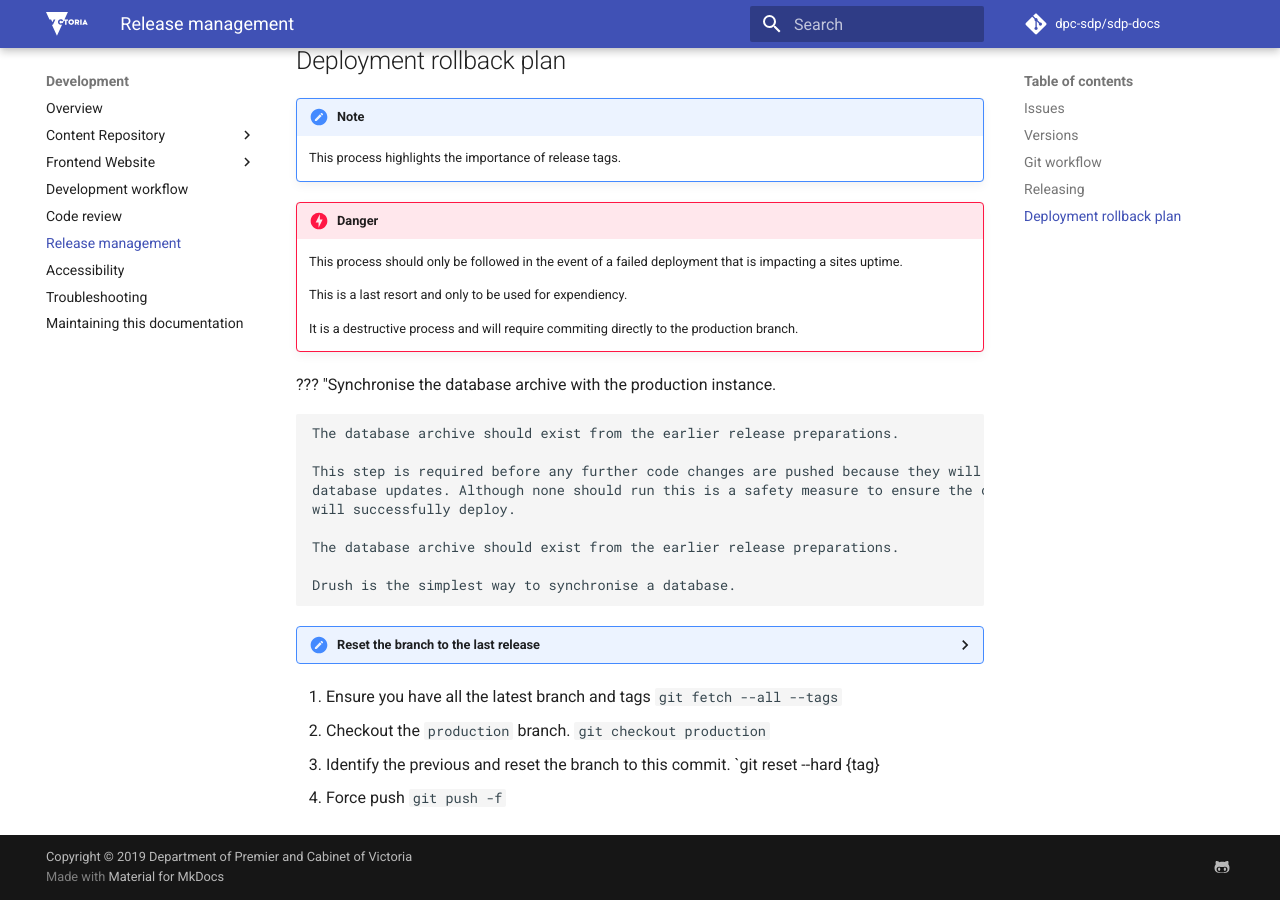
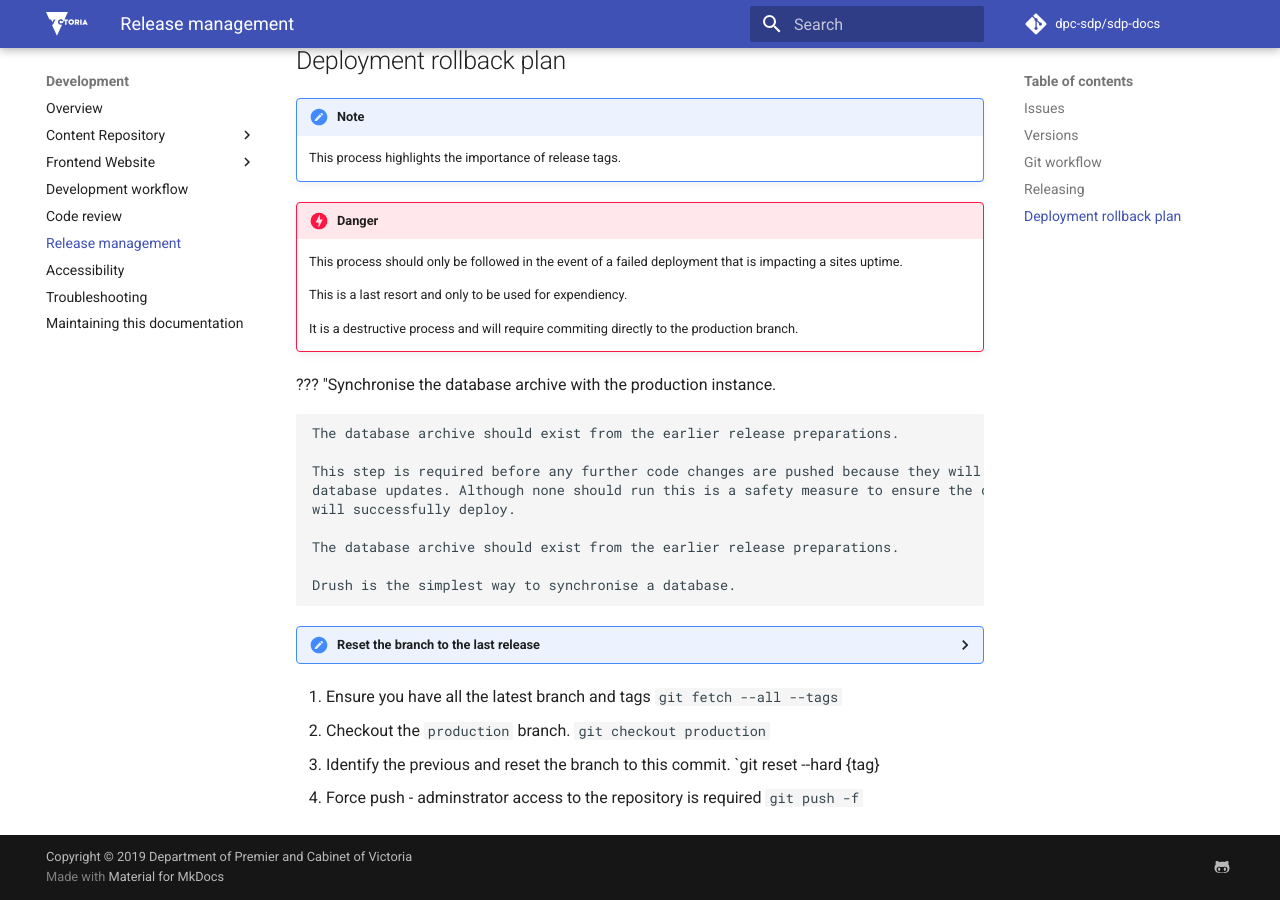
Before and after one commit to dpc-sdp/sdp-docs, an MkDocs documentation site: the page built from docs/development/release.md, in a window 1280 px wide and 900 px high, scrolled down 2412 px. Built offline with MkDocs 1.6.1 and Material for MkDocs 9.7.7, drawn with Linux system fonts in a browser that asks for light colours; comment, search, counter and statistics services are not loaded.

Commit message:
Added note about force push access.

```diff
--- a/docs/development/release.md
+++ b/docs/development/release.md
@@ -133,5 +133,5 @@ to production environments.
       `git checkout production`
    3. Identify the previous and reset the branch to this commit.
        `git reset --hard {tag}
-   4. Force push
+   4. Force push - adminstrator access to the repository is required
       `git push -f`
```
